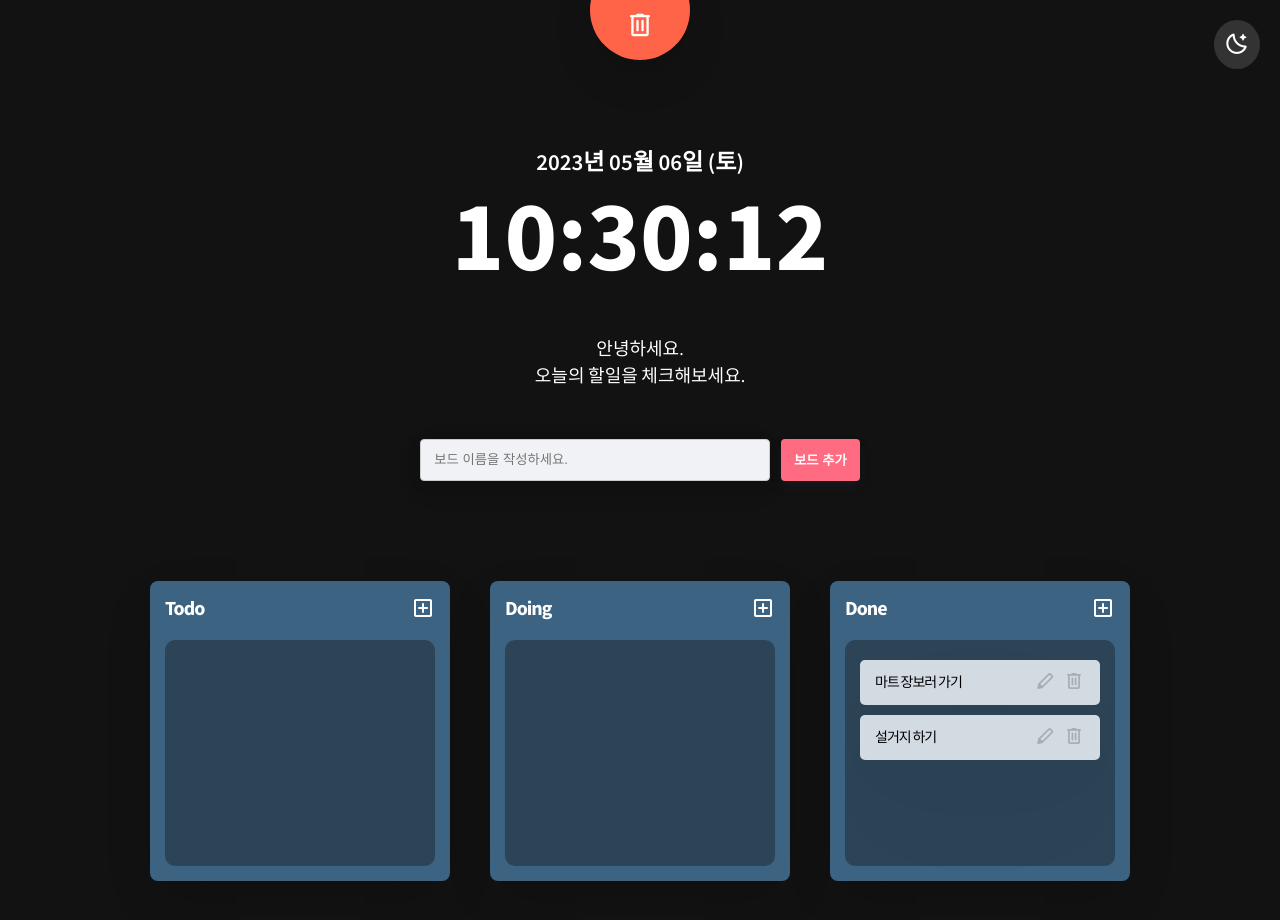
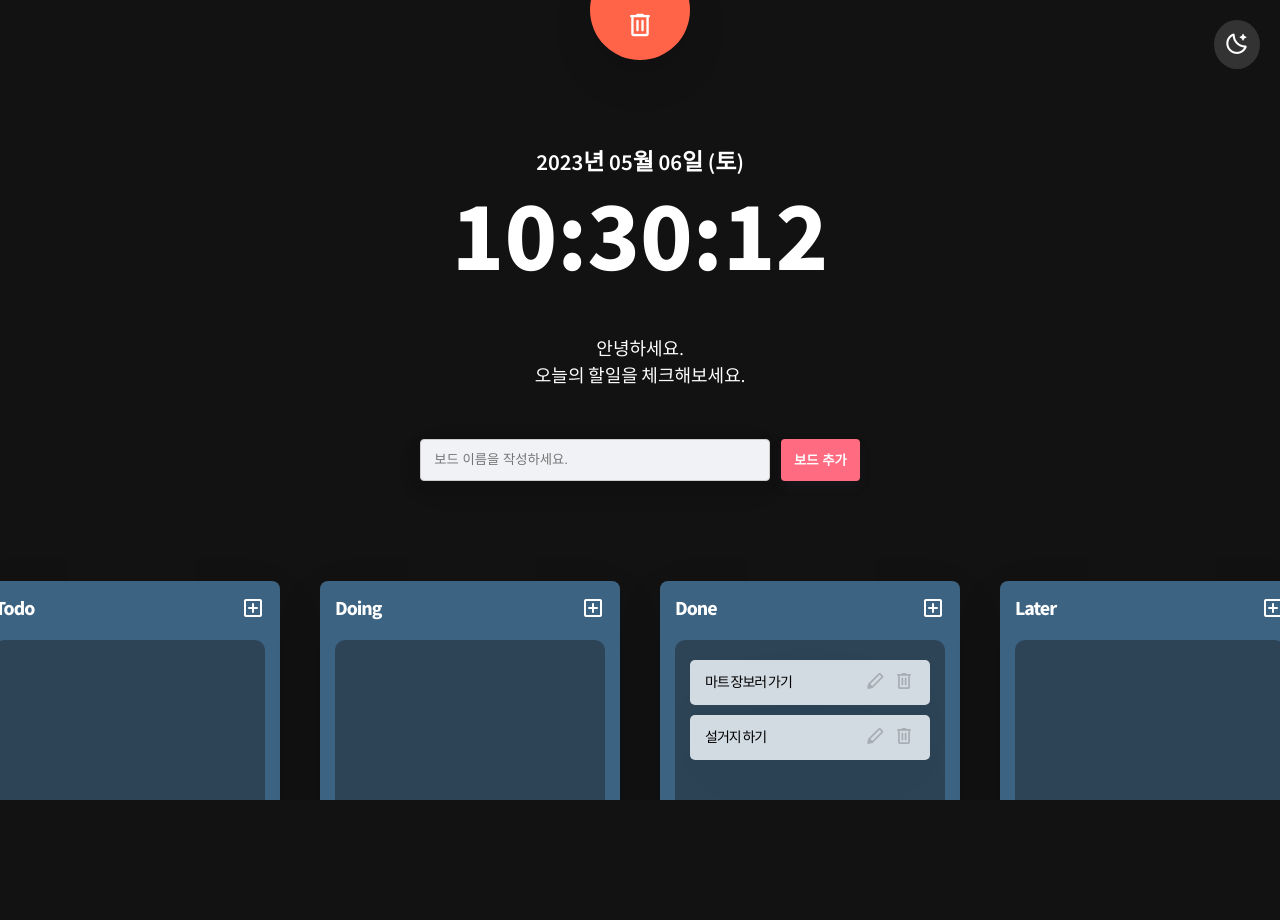
Before and after one commit to fbc93/time-rabbit-todo-app, a React (Create React App) app: page / in a window 1280 px wide. After the commit the page ends 800 px from the top, so only its background shows below. Built offline with nearby package versions, Linux system fonts and the light colour scheme.

Commit message:
Feat: 투두 아이템 같은 보드 내에서 위치 재배열 하기 구현

```diff
--- a/src/atoms.ts
+++ b/src/atoms.ts
@@ -13,11 +13,11 @@ export const toDoState = atom<ToDoState>({
   default: {
     Done: [
       {
-        id:1,
+        id:0,
         content:"마트 장보러 가기"
       },
       {
-        id:2,
+        id:1,
         content:"설거지 하기"
       },
     ],
@@ -31,6 +31,7 @@ export const boardState = atom<string[]>({
    'Todo',
    'Doing',
    'Done',
+   'Later'
   ]
 });
 
--- a/src/components/board.tsx
+++ b/src/components/board.tsx
@@ -67,6 +67,8 @@ const TodoList = styled.div`
 
 const Board = ({ index, boardId, toDos }: BoardProps) => {
 
+  //console.log(toDos && Object.keys(toDos))
+
   return (
     <Draggable draggableId={boardId} index={index}>
 
@@ -84,12 +86,12 @@ const Board = ({ index, boardId, toDos }: BoardProps) => {
           </BoardTitle>
 
           {/* To Do : Droppable */}
-          <Droppable droppableId={boardId}>
+          <Droppable droppableId={boardId} type="todoList" direction="vertical">
             {(provided) => (
               <TodoList ref={provided.innerRef} {...provided.droppableProps}>
 
-                {toDos?.map((toDo, index) => (
-                  <Todo key={toDo.id} toDoId={toDo.id} toDoContent={toDo.content} index={index} />
+                {toDos && toDos.map((toDo, index) => (
+                  <Todo key={index} toDoId={index} toDoContent={toDo.content} index={index} />
                 ))}
 
                 {provided.placeholder}
--- a/src/components/boardList.tsx
+++ b/src/components/boardList.tsx
@@ -10,6 +10,7 @@ const Wrapper = styled.div`
   height:100vh;
   position:relative;
   transition: background-color 0.2s ease-in-out;
+  overflow-x:hidden;
 `;
 
 const BoardList = () => {
--- a/src/components/body.tsx
+++ b/src/components/body.tsx
@@ -15,14 +15,7 @@ const Wrapper = styled.div`
 `;
 
 const BoardList = styled.div`
-  max-width:100%;
-  margin: 0px auto;
   display:flex;
-  justify-content:center;
-  flex-wrap:wrap;
-  align-items: flex-start;
-
-
 `;
 
 const Body = () => {
@@ -30,18 +23,42 @@ const Body = () => {
   const [boards, setBoards] = useRecoilState(boardState);
   const [toDos, setToDos] = useRecoilState(toDoState);
 
-  const onDragEnd = ({ source, destination, draggableId }: DropResult) => {
+  const onDragEnd = ({ source, destination, draggableId, type }: DropResult) => {
 
     if (!destination) return;
+    if (type === "boardList") {
       setBoards((currentBoards) => {
 
         const copyBoards = [...currentBoards];
         copyBoards.splice(source.index, 1);
         copyBoards.splice(destination.index, 0, draggableId)
-      //console.log(copyBoards)
 
         return copyBoards;
+      });
+    }
+
+    if (type === "todoList") {
+      setToDos((currentToDos) => {
+
+        const [boardId] = Object.keys(currentToDos);
+        const copyToDos = [...currentToDos[boardId]];
+        const targetTodo = toDos[boardId][+draggableId];
+
+        copyToDos.splice(source.index, 1);
+        copyToDos.splice(destination.index, 0, targetTodo);
+
+
+        console.log(draggableId)
+        console.log({
+          [boardId]: [...copyToDos]
         })
+        return {
+          [boardId]: [...copyToDos]
+        };
+
+        //return currentToDos;
+      });
+    }
 
   };
 
```
Lines whose indentation alone changed are shown as unchanged.
